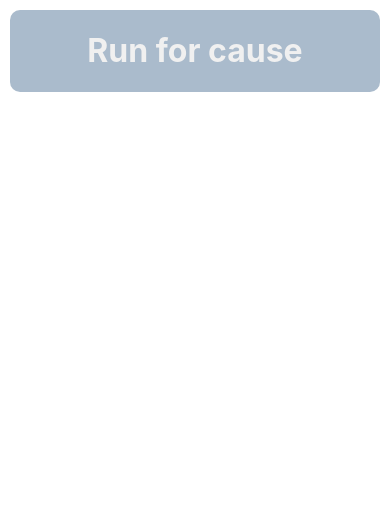
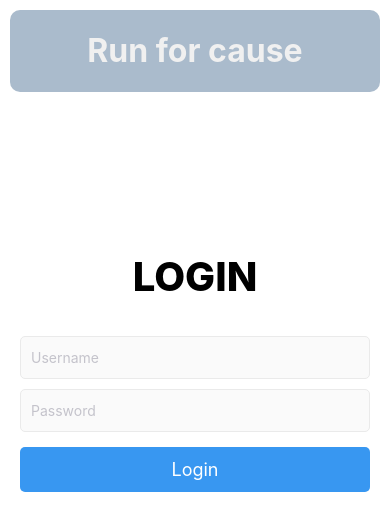
Before and after one commit to YannickBaudraz/RunForCause, a React Native app: screen / in a window 390 px wide. Shown: the top 530 px of the page. Built offline with nearby package versions, Linux system fonts and the light colour scheme.

Commit message:
Create login form

```diff
--- a/App.tsx
+++ b/App.tsx
@@ -1,11 +1,13 @@
 import {StyleSheet, View} from 'react-native';
 import {Banner} from "./componnents/Banner";
+import {AuthForm} from "./componnents/AuthForm";
 
 export default function App() {
   return (
       <View style={styles.container}>
         <Banner/>
         <View style={styles.container}>
+          <AuthForm/>
         </View>
       </View>
   );
--- /dev/null
+++ b/componnents/AuthForm.tsx
@@ -0,0 +1,63 @@
+import {StyleSheet, Text, TextInput, View} from "react-native";
+import {Button} from "react-native-elements";
+
+export function AuthForm() {
+
+  return (
+      <View style={styles.loginScreenContainer}>
+        <View style={styles.loginFormView}>
+          <Text style={styles.logoText}>LOGIN</Text>
+          <TextInput
+              placeholder="Username"
+              placeholderTextColor="#c4c3cb"
+              style={styles.loginFormTextInput}
+          />
+          <TextInput
+              placeholder="Password"
+              placeholderTextColor="#c4c3cb"
+              secureTextEntry={true}
+              style={styles.loginFormTextInput}
+          />
+          <Button
+              buttonStyle={styles.loginButton}
+              title="Login"
+          />
+        </View>
+      </View>
+  )
+}
+
+const styles = StyleSheet.create({
+  loginScreenContainer: {
+    flex: 1,
+  },
+  loginFormView: {
+    flex: 1,
+  },
+  logoText: {
+    fontSize: 40,
+    fontWeight: "800",
+    marginTop: 150,
+    marginBottom: 30,
+    textAlign: "center",
+  },
+  loginFormTextInput: {
+    height: 43,
+    fontSize: 14,
+    borderRadius: 5,
+    borderWidth: 1,
+    borderColor: "#eaeaea",
+    backgroundColor: "#fafafa",
+    paddingLeft: 10,
+    marginTop: 5,
+    marginBottom: 5,
+  },
+  loginButton: {
+    backgroundColor: "#3897f1",
+    borderRadius: 5,
+    height: 45,
+    marginTop: 10,
+    width: 350,
+    alignItems: "center"
+  },
+});
--- a/package.json
+++ b/package.json
@@ -10,14 +10,15 @@
     "eject": "expo eject"
   },
   "dependencies": {
+    "@expo/webpack-config": "~0.16.2",
     "expo": "~45.0.0",
     "expo-status-bar": "~1.3.0",
     "react": "17.0.2",
     "react-dom": "17.0.2",
     "react-native": "0.68.2",
+    "react-native-elements": "^3.4.2",
     "react-native-web": "0.17.7",
-    "webpack-dev-server": "~3.11.0",
-    "@expo/webpack-config": "~0.16.2"
+    "webpack-dev-server": "~3.11.0"
   },
   "devDependencies": {
     "@babel/core": "^7.12.9",
```
Also changed, not shown: 1 other file (tests, documents, lock files or other folders).
